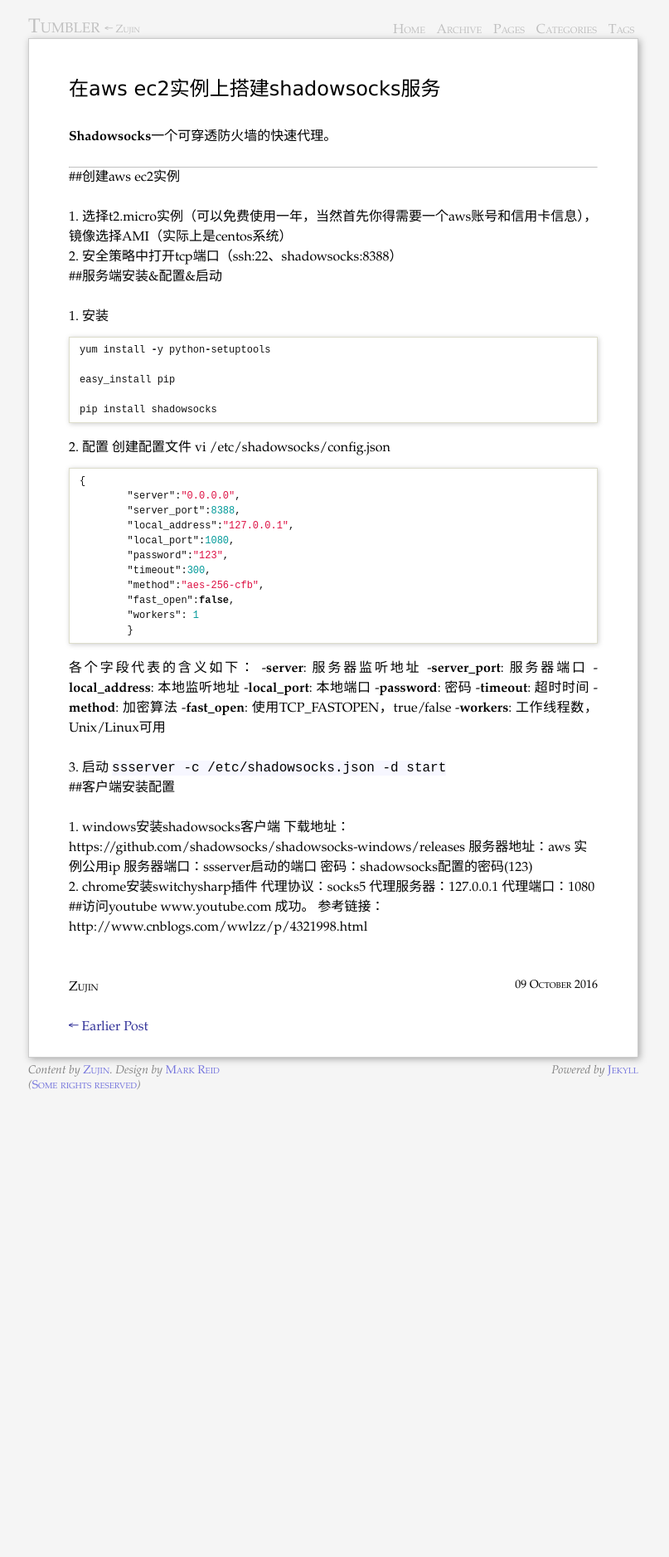
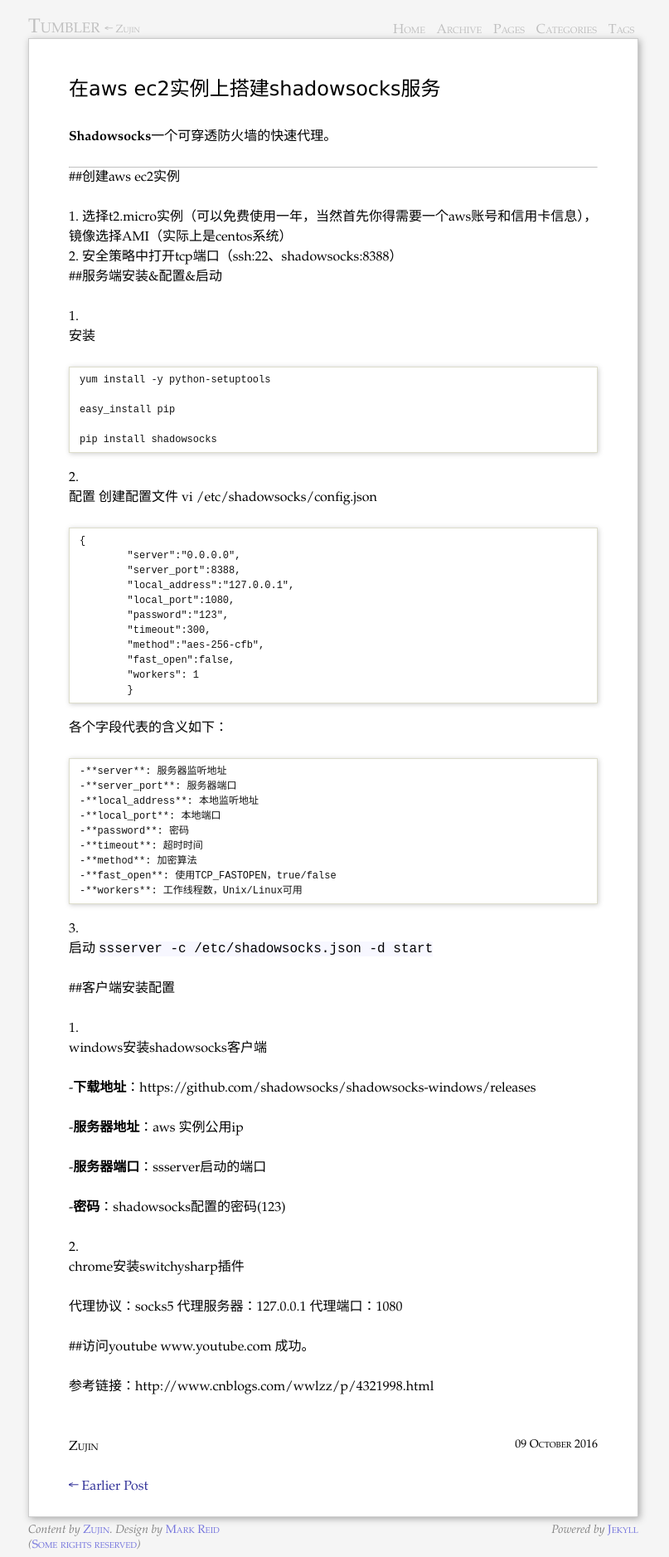
Before and after one commit to yuzujin/yuzujin.github.com, a Jekyll site: the page built from _posts/2016-10-09-aws-ec2shadowsocks.md, in a window 1280 px wide. Shown: the whole page at 83% size, without its empty margins (238-1045 px from the left). Built offline with Jekyll 4.4.1, drawn with Linux system fonts in a browser that asks for light colours; before the commit the page ends 1323 px from its top, so only the background shows below that.

Commit message:
翻墙方案

````diff
--- a/_posts/2016-10-09-aws-ec2shadowsocks.md
+++ b/_posts/2016-10-09-aws-ec2shadowsocks.md
@@ -17,16 +17,19 @@ tags: []
 
 ##服务端安装&配置&启动
 1. 安装
-   ```python
+
+   ```
    yum install -y python-setuptools
 
    easy_install pip
 
    pip install shadowsocks
    ```
+
 2. 配置
    创建配置文件 vi /etc/shadowsocks/config.json
-   ```json
+
+   ```
    {
    	"server":"0.0.0.0",
    	"server_port":8388,
@@ -40,6 +43,8 @@ tags: []
    	}
    ```
    各个字段代表的含义如下：
+
+   ```
    -**server**: 服务器监听地址
    -**server_port**: 服务器端口
    -**local_address**: 本地监听地址
@@ -49,17 +54,27 @@ tags: []
    -**method**: 加密算法
    -**fast_open**: 使用TCP_FASTOPEN，true/false
    -**workers**: 工作线程数，Unix/Linux可用
+   ```
+
 3. 启动
    `ssserver -c /etc/shadowsocks.json -d start`
 
 ##客户端安装配置
 1. windows安装shadowsocks客户端
-   下载地址：https://github.com/shadowsocks/shadowsocks-windows/releases
-   服务器地址：aws 实例公用ip
-   服务器端口：ssserver启动的端口
-   密码：shadowsocks配置的密码(123)
+
+   -**下载地址**：https://github.com/shadowsocks/shadowsocks-windows/releases
+
+   -**服务器地址**：aws 实例公用ip
+
+   -**服务器端口**：ssserver启动的端口
+
+   -**密码**：shadowsocks配置的密码(123)
+
 2. chrome安装switchysharp插件
+
    代理协议：socks5 代理服务器：127.0.0.1 代理端口：1080
+
 ##访问youtube
 www.youtube.com 成功。
+
 参考链接：http://www.cnblogs.com/wwlzz/p/4321998.html
````
